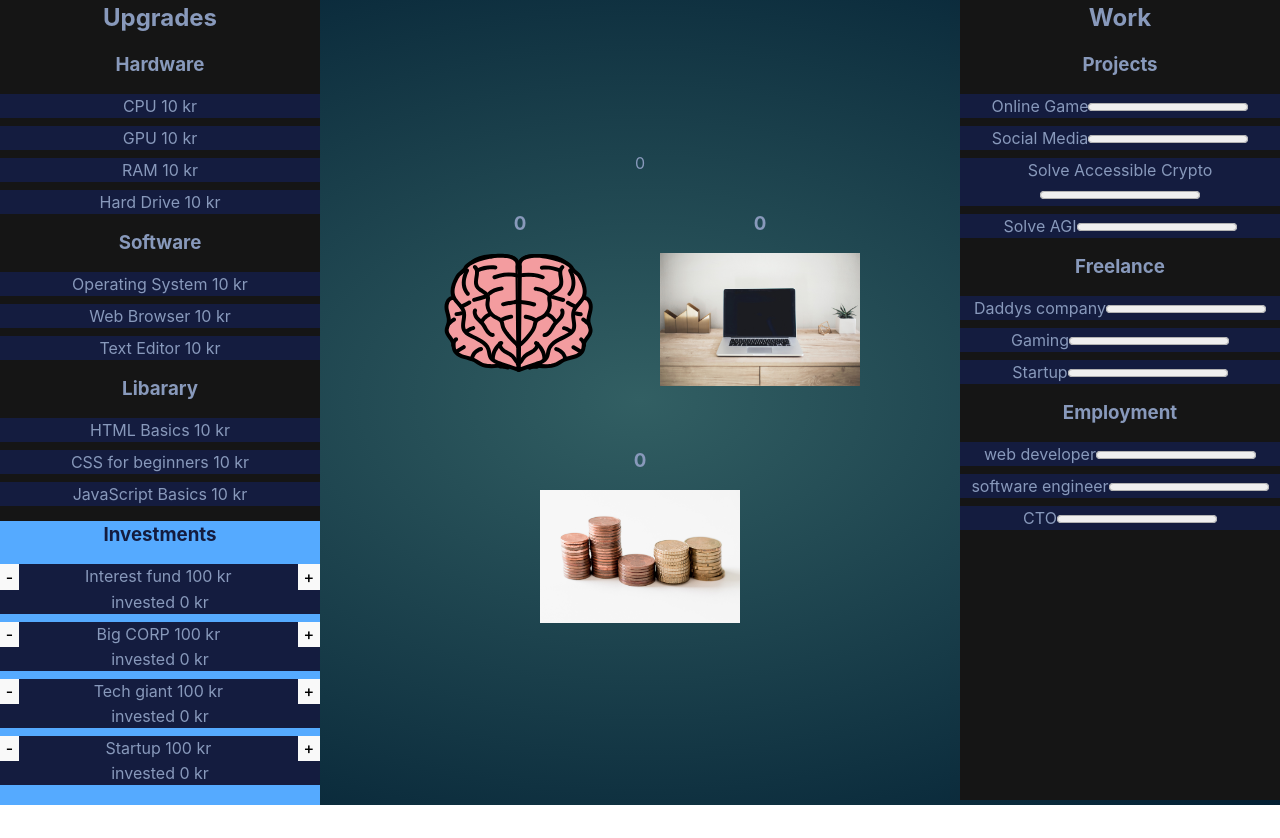
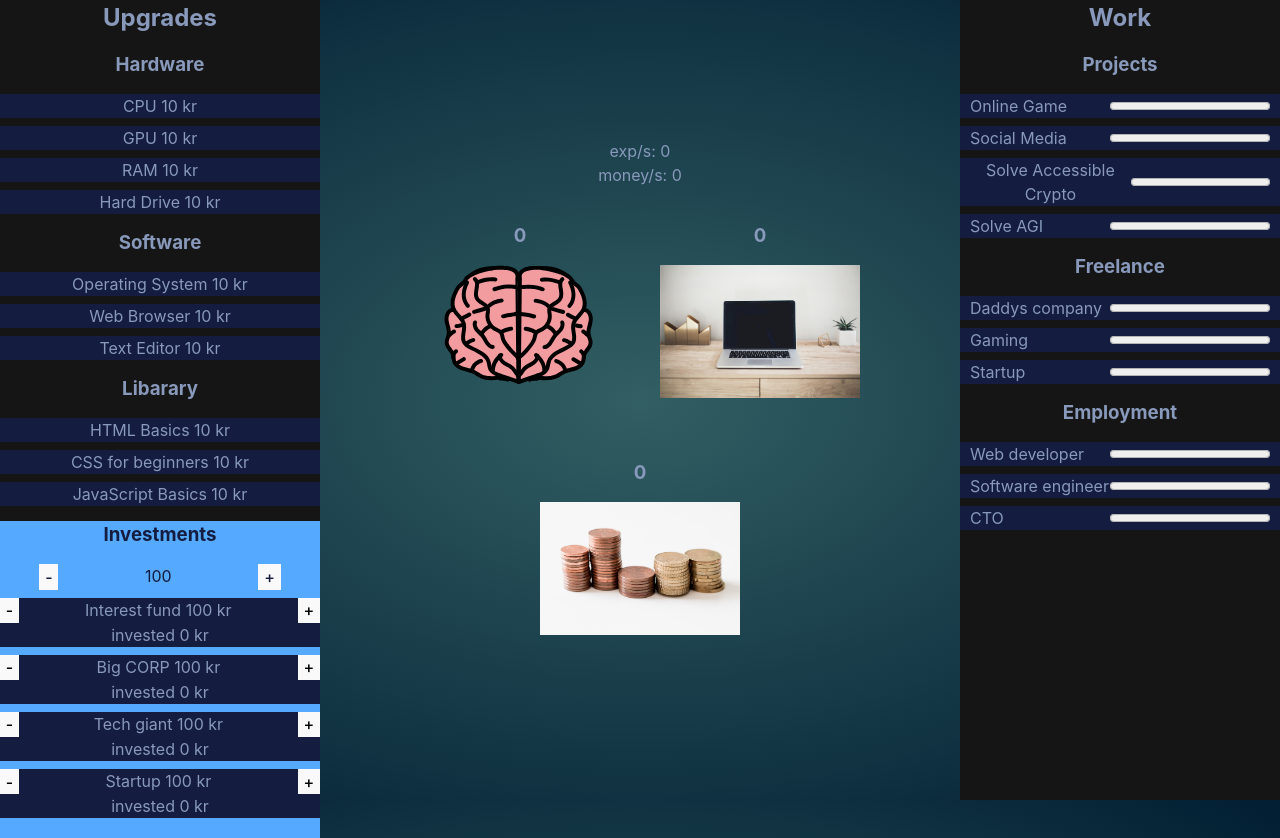
Before and after one commit to albjoh2/LearnClicker, a React (Vite) app: page / in a window 1280 px wide. Before the commit the page ends 805 px from the top, so only its background shows below. Built offline with nearby package versions, Linux system fonts and the light colour scheme.

Commit message:
Balancing work functionality

```diff
--- a/src/App.tsx
+++ b/src/App.tsx
@@ -44,7 +44,8 @@ function App() {
         expPerSec={expPerSec}
         setExpPerSec={setExpPerSec}
       />
-      <p>{expPerSec}</p>
+      <p>exp/s: {expPerSec}</p>
+      <p>money/s: {moneyPerSec}</p>
       <div style={{ display: "flex" }}>
         <Brain img={"/brain.svg"} setCount={setExp} count={exp} />
 
--- a/src/components/Investing.tsx
+++ b/src/components/Investing.tsx
@@ -1,4 +1,4 @@
-import { FC } from "react";
+import { FC, useState } from "react";
 import InvestingItem from "./InvestingItem";
 
 interface InvestingProps {
@@ -16,9 +16,32 @@ const Investing: FC<InvestingProps> = ({
   risk,
   probabilityOfSuccess,
 }) => {
+  const [price, setPrice] = useState(100);
+
+  const handleHigherPrice = () => {
+    if (price < 100000) {
+      setPrice(price * 10);
+    }
+  };
+
+  const handleLowerPrice = () => {
+    if (price > 1) {
+      setPrice(price / 10);
+    }
+  };
+
   return (
     <div style={{ backgroundColor: "#55aaff", paddingBottom: "20px" }}>
       <h3 style={{ color: "#141c3f" }}>Investments</h3>
+      <div style={{ display: "flex", justifyContent: "center" }}>
+        <button style={{ color: "#141c3f" }} onClick={handleLowerPrice}>
+          -
+        </button>
+        <p style={{ color: "#141c3f", width: "200px" }}>{price}</p>
+        <button style={{ color: "#141c3f" }} onClick={handleHigherPrice}>
+          +
+        </button>
+      </div>
       <ul>
         {itemNames.map((itemName, i) => {
           return (
@@ -29,6 +52,7 @@ const Investing: FC<InvestingProps> = ({
               risk={risk[i]}
               probabilityOfSuccess={probabilityOfSuccess[i]}
               setCurrency={setCurrency}
+              price={price}
             />
           );
         })}
--- a/src/components/InvestingItem.tsx
+++ b/src/components/InvestingItem.tsx
@@ -6,6 +6,7 @@ interface InvestingItemProps {
   setCurrency: (currency: number) => void;
   risk: number;
   probabilityOfSuccess: number;
+  price: number;
 }
 
 const InvestingItem: FC<InvestingItemProps> = ({
@@ -14,8 +15,8 @@ const InvestingItem: FC<InvestingItemProps> = ({
   setCurrency,
   risk,
   probabilityOfSuccess,
+  price,
 }) => {
-  const [price, setPrice] = useState(100);
   const [investedMoney, setInvestedMoney] = useState(0);
 
   useEffect(() => {
--- a/src/components/Work.tsx
+++ b/src/components/Work.tsx
@@ -50,6 +50,7 @@ const Work: FC<WorkProps> = ({
           setCurrency={setMoney}
           moneyPerSec={moneyPerSec}
           setMoneyPerSec={setMoneyPerSec}
+          difficulty={[1000, 20000, 300000, 4000000]}
         />
         <WorkItemsContainer
           category="Freelance"
@@ -61,10 +62,11 @@ const Work: FC<WorkProps> = ({
           setCurrency={setMoney}
           moneyPerSec={moneyPerSec}
           setMoneyPerSec={setMoneyPerSec}
+          difficulty={[1000, 20000, 300000, 4000000]}
         />
         <WorkItemsContainer
           category="Employment"
-          itemNames={["web developer", "software engineer", "CTO"]}
+          itemNames={["Web developer", "Software engineer", "CTO"]}
           exp={exp}
           setExp={setExp}
           setup={setup}
@@ -72,6 +74,7 @@ const Work: FC<WorkProps> = ({
           setCurrency={setMoney}
           moneyPerSec={moneyPerSec}
           setMoneyPerSec={setMoneyPerSec}
+          difficulty={[1000, 20000, 300000, 4000000]}
         />
       </ul>
     </div>
--- a/src/components/WorkButton.tsx
+++ b/src/components/WorkButton.tsx
@@ -9,6 +9,7 @@ interface WorkButtonProps {
   setup: number;
   moneyPerSec: number;
   setMoneyPerSec: (moneyPerSecond: number) => void;
+  difficulty: number;
 }
 
 const WorkButton: FC<WorkButtonProps> = ({
@@ -18,19 +19,28 @@ const WorkButton: FC<WorkButtonProps> = ({
   setup,
   moneyPerSec,
   setMoneyPerSec,
+  difficulty,
 }) => {
   const [progress, setProgress] = useState(0);
 
   const handleClick = () => {
     if (progress >= 100) {
-      setMoneyPerSec(moneyPerSec + setup + exp / 1000);
+      setMoneyPerSec(moneyPerSec + ((setup + exp) * difficulty) / 100000000000);
     } else {
       setExp(exp + 1);
-      setProgress(progress + setup + exp / 1000);
+      setProgress(progress + (setup * exp) / (difficulty * 1000));
     }
   };
   return (
-    <li onClick={handleClick}>
+    <li
+      onClick={handleClick}
+      style={{
+        display: "flex",
+        justifyContent: "space-between",
+        padding: "0px 10px",
+        alignItems: "center",
+      }}
+    >
       {itemName}
       <progress value={progress} max="100" />
     </li>
--- a/src/components/WorkItemsContainer.tsx
+++ b/src/components/WorkItemsContainer.tsx
@@ -11,6 +11,7 @@ interface WorkItemsContainerProps {
   setup: number;
   moneyPerSec: number;
   setMoneyPerSec: (moneyPerSecond: number) => void;
+  difficulty: number[];
 }
 
 const WorkItemsContainer: FC<WorkItemsContainerProps> = ({
@@ -23,12 +24,13 @@ const WorkItemsContainer: FC<WorkItemsContainerProps> = ({
   setup,
   moneyPerSec,
   setMoneyPerSec,
+  difficulty,
 }) => {
   return (
     <div>
       <h3>{category}</h3>
       <ul>
-        {itemNames.map((itemName) => {
+        {itemNames.map((itemName, i) => {
           return (
             <WorkButton
               key={itemName}
@@ -40,6 +42,7 @@ const WorkItemsContainer: FC<WorkItemsContainerProps> = ({
               setup={setup}
               moneyPerSec={moneyPerSec}
               setMoneyPerSec={setMoneyPerSec}
+              difficulty={difficulty[i]}
             />
           );
         })}
```
